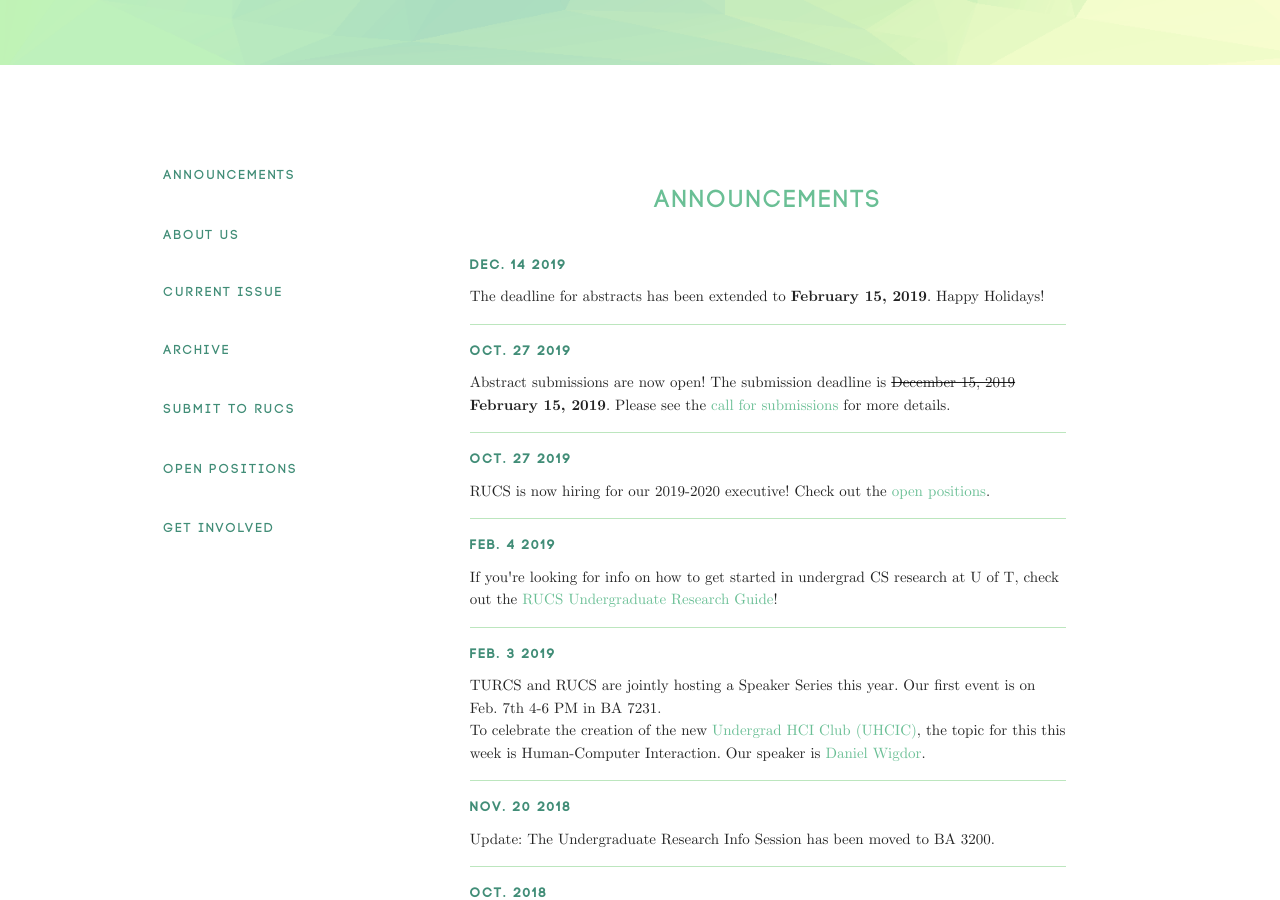
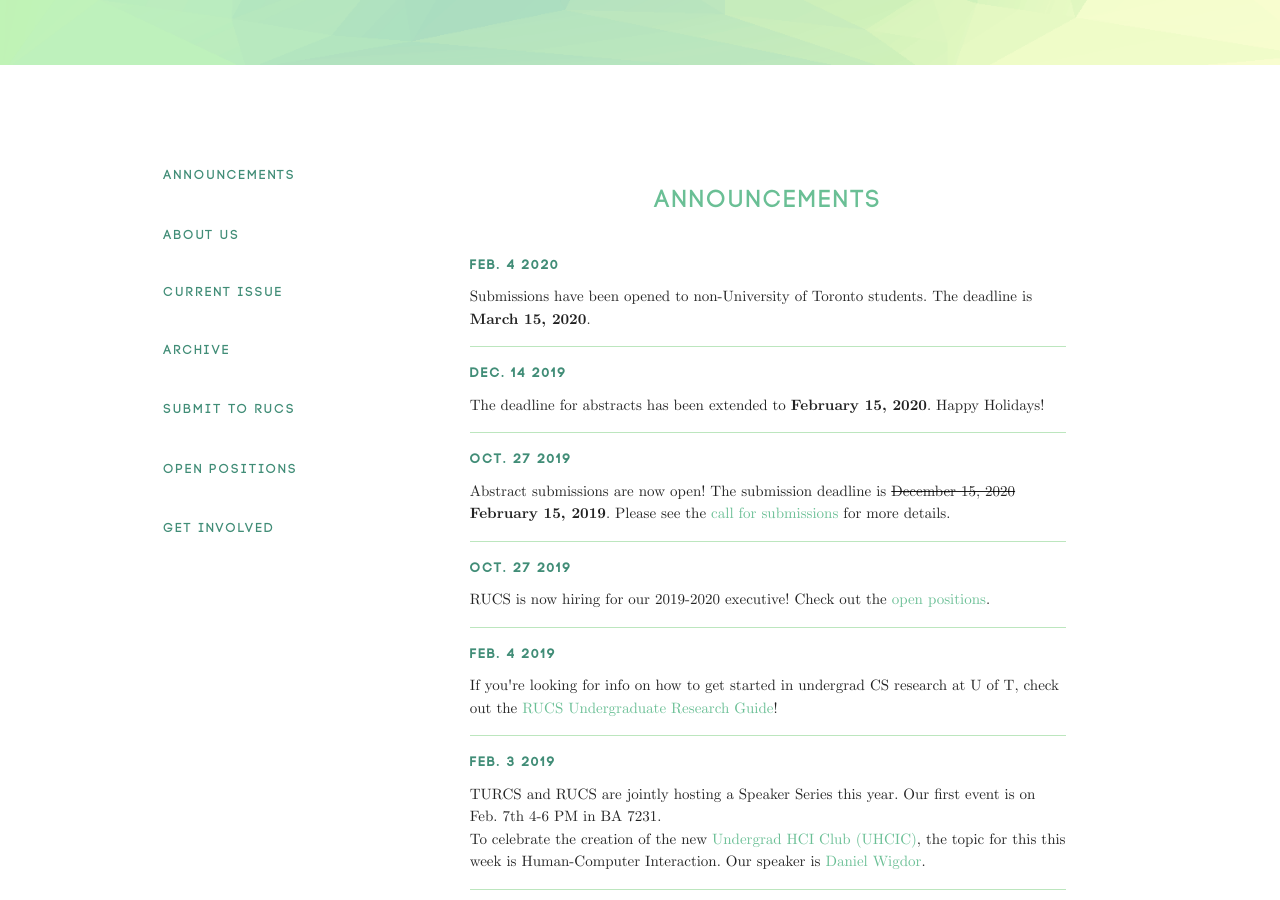
Before and after one commit to rucs-uoft/rucs-uoft.github.io, a Jekyll site: the page built from index.html, in a window 1280 px wide and 900 px high, scrolled down 835 px. Built offline with Jekyll 4.4.1, drawn with Linux system fonts in a browser that asks for light colours; nearby versions of some CDN libraries; comment, search, counter and statistics services are not loaded.

Commit message:
Update news/deadlines

```diff
--- a/_includes/cfp.html
+++ b/_includes/cfp.html
@@ -2,7 +2,8 @@
 	<div class="row center">
 		<h3>Call for Submissions</h3>
 	</div>
-	<p>Submissions for the 2019-2020 issue are now open. The deadline for submission is <b>February 15, 2019</b>.</p>
+	<p>Submissions for the 2019-2020 issue are now open. The deadline for submission is <b>February 15, 2020</b>.</p>
+	<p>The deadline for non-University of Toronto students is <b>March 15, 2020</b>.</p>
 	<p>Before submitting, please read the <a href="assets/info/Submitting-to-RUCS.pdf" target="_blank">submission information</a> to learn everything you need to know about submitting to RUCS.</p>
 	<p>You can submit through the <a href="https://forms.gle/ABq8jcMdEH65H65K8" target="_blank">online submission form</a>, or if you prefer, you may send the required information in an email.</p>
 	If you have any questions, don't hesistate to contact us at <a href="mailto:rucsuoft@gmail.com">rucsuoft@gmail.com</a>.
--- a/_includes/news.html
+++ b/_includes/news.html
@@ -3,13 +3,18 @@
 		<h3>Announcements</h3>
 	</div>
 	<p>
+		<div style="padding-bottom:10px"><b class="toc-title">Feb. 4 2020</b></div>
+		Submissions have been opened to non-University of Toronto students. The deadline is <b>March 15, 2020</b>.
+</p>
+<hr>
+	<p>
 		<div style="padding-bottom:10px"><b class="toc-title">Dec. 14 2019</b></div>
-		The deadline for abstracts has been extended to <b>February 15, 2019</b>. Happy Holidays!
+		The deadline for abstracts has been extended to <b>February 15, 2020</b>. Happy Holidays!
 </p>
 <hr>
 	<p>
 		<div style="padding-bottom:10px"><b class="toc-title">Oct. 27 2019</b></div>
-		Abstract submissions are now open! The submission deadline is <strike>December 15, 2019</strike> <b>February 15, 2019</b>. Please see the <span class="hide-on-med-and-up show-on-small">open positions</span><a class="collection-item hide-on-small-and-down" href="#cfp">call for submissions</a> for more details.
+		Abstract submissions are now open! The submission deadline is <strike>December 15, 2020</strike> <b>February 15, 2019</b>. Please see the <span class="hide-on-med-and-up show-on-small">open positions</span><a class="collection-item hide-on-small-and-down" href="#cfp">call for submissions</a> for more details.
 </p>
 <hr>
 	<p>
```
